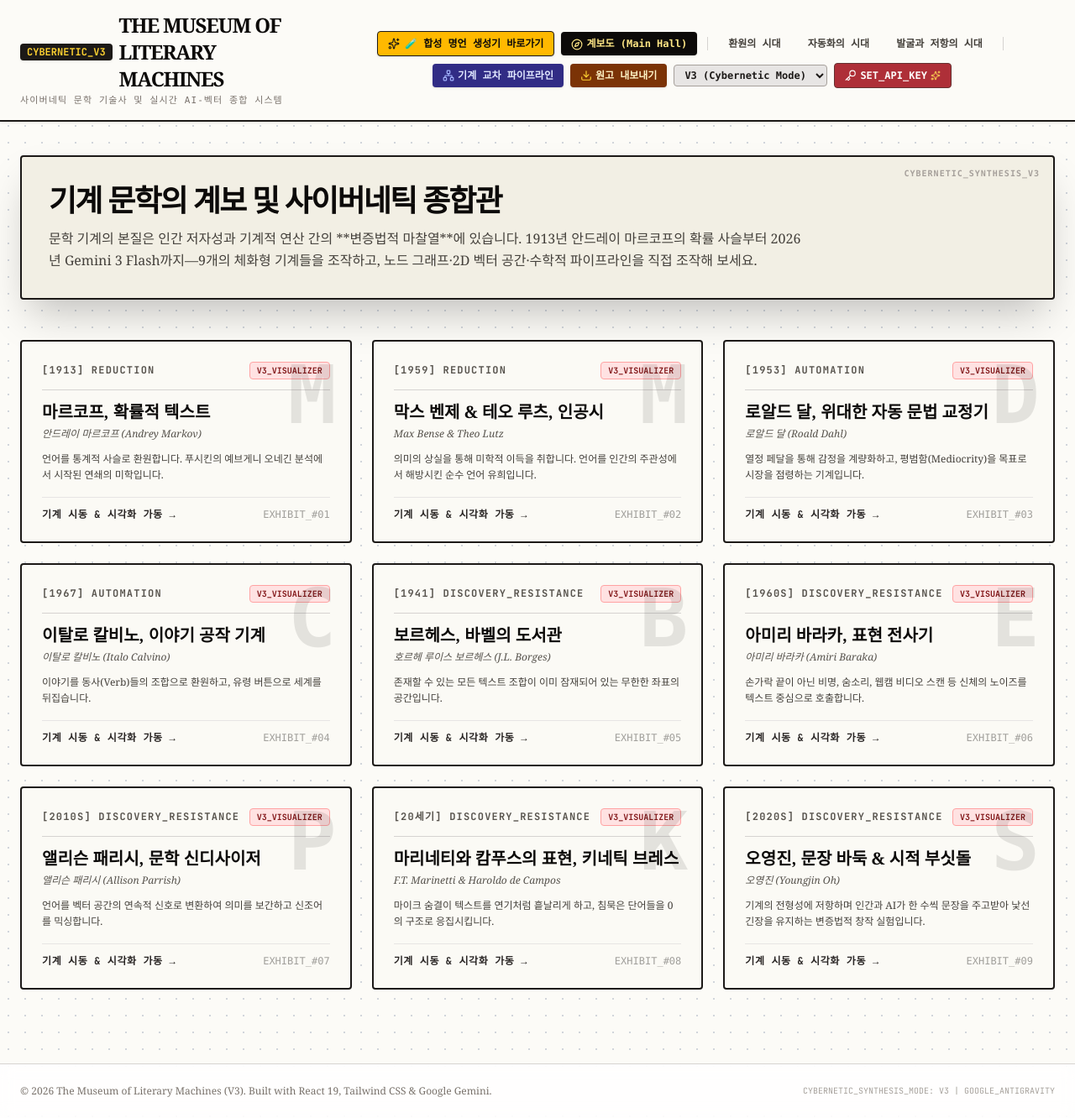
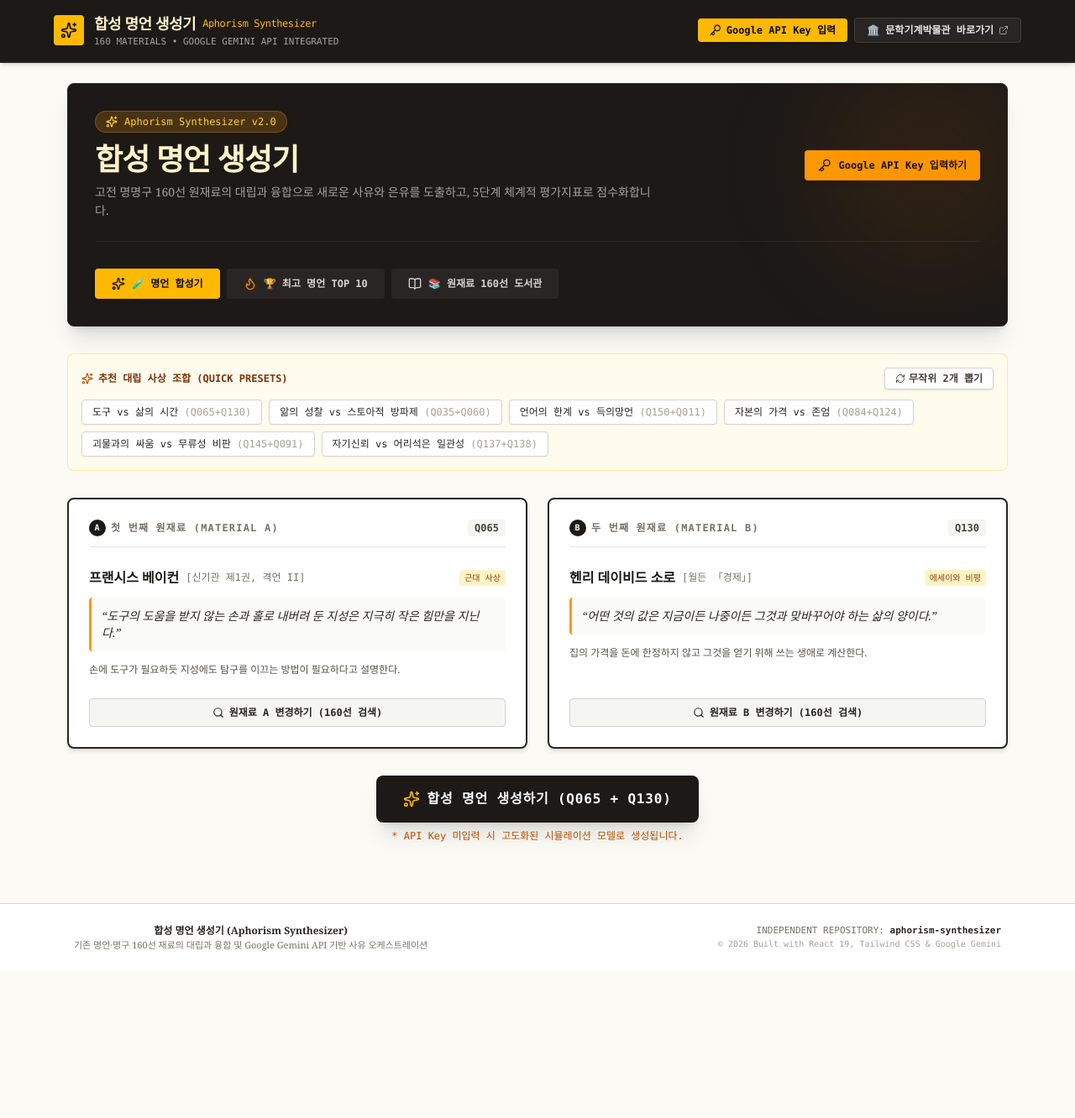
Before and after one commit to gdone9009/aphorism-synthesizer, a React (Vite) app: page / in a window 1280 px wide. Shown: the whole page at 84% size. After the commit the page ends 1157 px from the top, so only its background shows below. Built offline with nearby package versions, Linux system fonts and the light colour scheme.

Commit message:
refactor: Standalone Aphorism Synthesizer application

```diff
--- a/src/App.tsx
+++ b/src/App.tsx
@@ -1,61 +1,11 @@
 import { useState, useEffect } from 'react';
-import { Header } from './components/Header';
 import { ApiKeyModal } from './components/ApiKeyModal';
-import { TimelineMainHall, EXHIBITS_DATA } from './components/TimelineMainHall';
-import { ExhibitWrapper } from './components/ExhibitWrapper';
-import type { EpochCategory, MachineId } from './types';
+import { AphorismSynthesizerApp } from './components/AphorismSynthesizerApp';
 import { getStoredApiKey } from './services/geminiService';
-
-// V1 Exhibits
-import { MarkovMachine } from './components/exhibits/MarkovMachine';
-import { DahlGrammatizator } from './components/exhibits/DahlGrammatizator';
-import { CalvinoStoryMachine } from './components/exhibits/CalvinoStoryMachine';
-import { BorgesLibrary } from './components/exhibits/BorgesLibrary';
-import { BenseArtificialPoetry } from './components/exhibits/BenseArtificialPoetry';
-import { BarakaScriber } from './components/exhibits/BarakaScriber';
-import { ParrishSynthesizer } from './components/exhibits/ParrishSynthesizer';
-import { KineticBreath } from './components/exhibits/KineticBreath';
-import { OhSentenceBaduk } from './components/exhibits/OhSentenceBaduk';
-
-// V2 Components
-import { HeaderV2 } from './components/v2/HeaderV2';
-import { MainHallV2 } from './components/v2/MainHallV2';
-import { ExhibitWrapperV2 } from './components/v2/ExhibitWrapperV2';
-import { DahlGrammatizatorV2 } from './components/v2/exhibits/DahlGrammatizatorV2';
-import { CalvinoStoryMachineV2 } from './components/v2/exhibits/CalvinoStoryMachineV2';
-import { BorgesLibraryV2 } from './components/v2/exhibits/BorgesLibraryV2';
-import { BarakaScriberV2 } from './components/v2/exhibits/BarakaScriberV2';
-import { ParrishSynthesizerV2 } from './components/v2/exhibits/ParrishSynthesizerV2';
-import { KineticBreathV2 } from './components/v2/exhibits/KineticBreathV2';
-import { OhSentenceBadukV2 } from './components/v2/exhibits/OhSentenceBadukV2';
-import { MarkovMachineV2 } from './components/v2/exhibits/MarkovMachineV2';
-import { BenseArtificialPoetryV2 } from './components/v2/exhibits/BenseArtificialPoetryV2';
-
-// V3 Components (Cybernetic Synthesis Edition)
-import { HeaderV3 } from './components/v3/HeaderV3';
-import { MainHallV3 } from './components/v3/MainHallV3';
-import { ExhibitWrapperV3 } from './components/v3/ExhibitWrapperV3';
-import { SynergyPipelineModal } from './components/v3/SynergyPipelineModal';
-import { ArtifactExporterModal } from './components/v3/ArtifactExporterModal';
-import { MarkovMachineV3 } from './components/v3/exhibits/MarkovMachineV3';
-import { ParrishSynthesizerV3 } from './components/v3/exhibits/ParrishSynthesizerV3';
-import { DahlGrammatizatorV3 } from './components/v3/exhibits/DahlGrammatizatorV3';
-import { CalvinoStoryMachineV3 } from './components/v3/exhibits/CalvinoStoryMachineV3';
-import { BorgesLibraryV3 } from './components/v3/exhibits/BorgesLibraryV3';
-import { BarakaScriberV3 } from './components/v3/exhibits/BarakaScriberV3';
-import { KineticBreathV3 } from './components/v3/exhibits/KineticBreathV3';
-import { OhSentenceBadukV3 } from './components/v3/exhibits/OhSentenceBadukV3';
-import { BenseArtificialPoetryV3 } from './components/v3/exhibits/BenseArtificialPoetryV3';
+import { Sparkles, ExternalLink, Key } from 'lucide-react';
 
 export function App() {
-  const [version, setVersion] = useState<'v1' | 'v2' | 'v3'>('v3');
-  const [currentCategory, setCurrentCategory] = useState<EpochCategory | 'MAIN'>('MAIN');
-  const [selectedMachineId, setSelectedMachineId] = useState<MachineId | null>(null);
-
   const [isApiKeyModalOpen, setIsApiKeyModalOpen] = useState(false);
-  const [isSynergyModalOpen, setIsSynergyModalOpen] = useState(false);
-  const [isExporterModalOpen, setIsExporterModalOpen] = useState(false);
-
   const [hasApiKey, setHasApiKey] = useState(false);
 
   useEffect(() => {
@@ -66,166 +16,85 @@
     setHasApiKey(!!getStoredApiKey());
   };
 
-  const selectedExhibit = EXHIBITS_DATA.find(e => e.id === selectedMachineId);
+  return (
+    <div className="min-h-screen bg-[#fbfaf5] text-stone-900 flex flex-col font-serif">
+      {/* Dedicated Header for Aphorism Synthesizer */}
+      <header className="border-b-2 border-stone-800 bg-stone-900 text-stone-100 py-3.5 px-4 md:px-8 shadow-md sticky top-0 z-40">
+        <div className="max-w-6xl mx-auto flex flex-col sm:flex-row items-center justify-between gap-3">
+          {/* Logo & Title */}
+          <div className="flex items-center gap-3">
+            <div className="w-9 h-9 rounded bg-amber-400 text-stone-950 flex items-center justify-center font-bold font-mono text-base shadow-sm">
+              <Sparkles className="w-5 h-5 text-stone-950" />
+            </div>
+            <div>
+              <h1 className="font-bold text-base md:text-lg tracking-tight text-amber-100 font-serif flex items-center gap-2">
+                합성 명언 생성기 <span className="text-xs text-amber-400 font-mono font-normal">Aphorism Synthesizer</span>
+              </h1>
+              <p className="text-[11px] text-stone-400 font-mono">
+                160 MATERIALS • GOOGLE GEMINI API INTEGRATED
+              </p>
+            </div>
+          </div>
 
-  const renderV1Content = () => {
-    switch (selectedMachineId) {
-      case 'MARKOV': return <MarkovMachine />;
-      case 'DAHL_PEDAL': return <DahlGrammatizator />;
-      case 'CALVINO_MACHINE': return <CalvinoStoryMachine />;
-      case 'BORGES_LIBRARY': return <BorgesLibrary />;
-      case 'MAX_BENSE': return <BenseArtificialPoetry />;
-      case 'EXPRESSION_SCRIBER': return <BarakaScriber />;
-      case 'PARRISH_SYNTHESIZER': return <ParrishSynthesizer />;
-      case 'KINETIC_BREATH': return <KineticBreath />;
-      case 'SENTENCE_GO': return <OhSentenceBaduk />;
-      default: return null;
-    }
-  };
+          {/* Actions & Cross-Link */}
+          <div className="flex items-center gap-2 flex-wrap">
+            <button
+              onClick={() => setIsApiKeyModalOpen(true)}
+              className={`flex items-center gap-1.5 px-3.5 py-1.5 rounded font-mono text-xs font-bold transition-all shadow-sm ${
+                hasApiKey
+                  ? 'bg-emerald-950 text-emerald-200 border border-emerald-700 hover:bg-emerald-900'
+                  : 'bg-amber-400 text-stone-950 hover:bg-amber-300'
+              }`}
+            >
+              <Key className="w-3.5 h-3.5" />
+              <span>{hasApiKey ? 'Google Key 설정됨' : 'Google API Key 입력'}</span>
+            </button>
 
-  const renderV2Content = () => {
-    switch (selectedMachineId) {
-      case 'MARKOV': return <MarkovMachineV2 />;
-      case 'DAHL_PEDAL': return <DahlGrammatizatorV2 />;
-      case 'CALVINO_MACHINE': return <CalvinoStoryMachineV2 />;
-      case 'BORGES_LIBRARY': return <BorgesLibraryV2 />;
-      case 'MAX_BENSE': return <BenseArtificialPoetryV2 />;
-      case 'EXPRESSION_SCRIBER': return <BarakaScriberV2 />;
-      case 'PARRISH_SYNTHESIZER': return <ParrishSynthesizerV2 />;
-      case 'KINETIC_BREATH': return <KineticBreathV2 />;
-      case 'SENTENCE_GO': return <OhSentenceBadukV2 />;
-      default: return null;
-    }
-  };
+            <a
+              href="https://gdone9009.github.io/the-museum-of-literary-machines/"
+              target="_blank"
+              rel="noopener noreferrer"
+              className="px-3.5 py-1.5 rounded text-xs font-mono font-bold bg-stone-800 hover:bg-stone-700 text-stone-200 border border-stone-700 transition-all flex items-center gap-1.5 shadow-sm"
+            >
+              <span>🏛️ 문학기계박물관 바로가기</span>
+              <ExternalLink className="w-3 h-3 text-stone-400" />
+            </a>
+          </div>
+        </div>
+      </header>
 
-  const renderV3Content = () => {
-    switch (selectedMachineId) {
-      case 'MARKOV': return <MarkovMachineV3 />;
-      case 'DAHL_PEDAL': return <DahlGrammatizatorV3 />;
-      case 'CALVINO_MACHINE': return <CalvinoStoryMachineV3 />;
-      case 'BORGES_LIBRARY': return <BorgesLibraryV3 />;
-      case 'MAX_BENSE': return <BenseArtificialPoetryV3 />;
-      case 'EXPRESSION_SCRIBER': return <BarakaScriberV3 />;
-      case 'PARRISH_SYNTHESIZER': return <ParrishSynthesizerV3 />;
-      case 'KINETIC_BREATH': return <KineticBreathV3 />;
-      case 'SENTENCE_GO': return <OhSentenceBadukV3 />;
-      default: return null;
-    }
-  };
-
-  return (
-    <div className="min-h-screen bg-[#fcfbf7] text-stone-900 flex flex-col font-serif selection:bg-red-200 jacquard-pattern">
-      {/* Header selon version */}
-      {version === 'v3' ? (
-        <HeaderV3
-          currentCategory={currentCategory}
-          onSelectCategory={(cat) => {
-            setCurrentCategory(cat);
-            setSelectedMachineId(null);
-          }}
+      {/* Main Content: Pure Aphorism Synthesizer Application */}
+      <main className="flex-1">
+        <AphorismSynthesizerApp
           onOpenApiKeyModal={() => setIsApiKeyModalOpen(true)}
-          onOpenSynergyModal={() => setIsSynergyModalOpen(true)}
-          onOpenExporterModal={() => setIsExporterModalOpen(true)}
-          hasApiKey={hasApiKey}
-          version={version}
-          onSelectVersion={(v) => setVersion(v)}
         />
-      ) : version === 'v2' ? (
-        <HeaderV2
-          currentCategory={currentCategory}
-          onSelectCategory={(cat) => {
-            setCurrentCategory(cat);
-            setSelectedMachineId(null);
-          }}
-          onOpenApiKeyModal={() => setIsApiKeyModalOpen(true)}
-          hasApiKey={hasApiKey}
-          version={version}
-          onToggleVersion={() => setVersion('v3')}
-        />
-      ) : (
-        <Header
-          currentCategory={currentCategory}
-          onSelectCategory={(cat) => {
-            setCurrentCategory(cat);
-            setSelectedMachineId(null);
-          }}
-          onOpenApiKeyModal={() => setIsApiKeyModalOpen(true)}
-          hasApiKey={hasApiKey}
-        />
-      )}
-
-      {/* Main Content */}
-      <main className="flex-1">
-        {version === 'v3' ? (
-          selectedExhibit ? (
-            <ExhibitWrapperV3
-              exhibit={selectedExhibit}
-              onBack={() => setSelectedMachineId(null)}
-            >
-              {renderV3Content()}
-            </ExhibitWrapperV3>
-          ) : (
-            <MainHallV3
-              selectedCategory={currentCategory}
-              onSelectMachine={(id) => setSelectedMachineId(id)}
-            />
-          )
-        ) : version === 'v2' ? (
-          selectedExhibit ? (
-            <ExhibitWrapperV2
-              exhibit={selectedExhibit}
-              onBack={() => setSelectedMachineId(null)}
-            >
-              {renderV2Content()}
-            </ExhibitWrapperV2>
-          ) : (
-            <MainHallV2
-              selectedCategory={currentCategory}
-              onSelectMachine={(id) => setSelectedMachineId(id)}
-            />
-          )
-        ) : (
-          selectedExhibit ? (
-            <ExhibitWrapper
-              exhibit={selectedExhibit}
-              onBack={() => setSelectedMachineId(null)}
-            >
-              {renderV1Content()}
-            </ExhibitWrapper>
-          ) : (
-            <TimelineMainHall
-              selectedCategory={currentCategory}
-              onSelectMachine={(id) => setSelectedMachineId(id)}
-            />
-          )
-        )}
       </main>
 
-      {/* Footer */}
-      <footer className="border-t border-stone-300 py-6 bg-white/80 backdrop-blur-sm text-center text-xs text-stone-500 font-serif mt-12">
-        <div className="max-w-7xl mx-auto px-6 flex flex-col md:flex-row items-center justify-between gap-2">
-          <p>© 2026 The Museum of Literary Machines ({version.toUpperCase()}). Built with React 19, Tailwind CSS & Google Gemini.</p>
-          <p className="mono text-[10px] text-stone-400">
-            CYBERNETIC_SYNTHESIS_MODE: {version.toUpperCase()} | GOOGLE_ANTIGRAVITY
-          </p>
+      {/* Dedicated Footer */}
+      <footer className="border-t border-stone-300 py-6 bg-white text-center text-xs text-stone-600 font-serif mt-12">
+        <div className="max-w-6xl mx-auto px-6 flex flex-col md:flex-row items-center justify-between gap-3">
+          <div>
+            <p className="font-bold text-stone-800">합성 명언 생성기 (Aphorism Synthesizer)</p>
+            <p className="text-[11px] text-stone-500 mt-0.5">
+              기존 명언·명구 160선 재료의 대립과 융합 및 Google Gemini API 기반 사유 오케스트레이션
+            </p>
+          </div>
+          <div className="text-right">
+            <p className="font-mono text-[11px] text-stone-500">
+              INDEPENDENT REPOSITORY: <span className="text-stone-800 font-bold">aphorism-synthesizer</span>
+            </p>
+            <p className="font-mono text-[10px] text-stone-400 mt-0.5">
+              © 2026 Built with React 19, Tailwind CSS & Google Gemini
+            </p>
+          </div>
         </div>
       </footer>
 
-      {/* Modals */}
+      {/* API Key Modal */}
       <ApiKeyModal
         isOpen={isApiKeyModalOpen}
         onClose={() => setIsApiKeyModalOpen(false)}
         onSave={handleSaveApiKey}
-      />
-
-      <SynergyPipelineModal
-        isOpen={isSynergyModalOpen}
-        onClose={() => setIsSynergyModalOpen(false)}
-      />
-
-      <ArtifactExporterModal
-        isOpen={isExporterModalOpen}
-        onClose={() => setIsExporterModalOpen(false)}
       />
     </div>
   );
```
